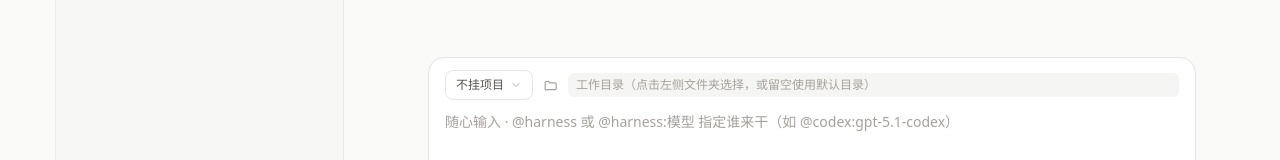
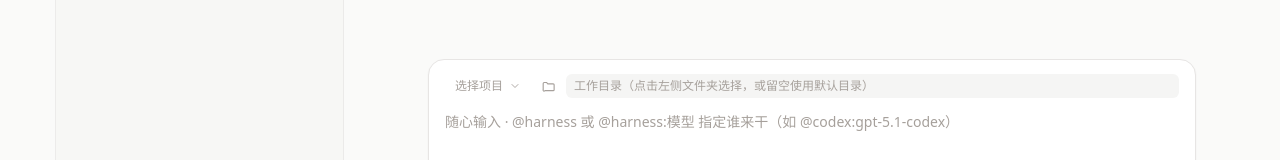
Before and after one commit to ShiYioo/agent-deck, a React (Vite) app: page / in a window 1280 px wide. Shown: the part 552-712 px from the top of the page. Built offline with nearby package versions, Linux system fonts and the light colour scheme.

Commit message:
feat(ux): ghost project chip — quiet placeholder until a project is chosen
- 未选项目时 composer 顶部为安静占位「选择项目」（无边框灰字，
  Dropdown ghost 变体），选中后才显示为正式 chip
- 对齐 Codex 桌面端截图的交互层级

```diff
--- a/src/components/Composer.tsx
+++ b/src/components/Composer.tsx
@@ -220,8 +220,9 @@ export const Composer = memo(function Composer({
             const p = projects.find((x) => x.id === id);
             if (p) onCwdChange(p.dir);
           }}
+          ghost={!selectedProjectId}
           options={[
-            { value: "", label: "不挂项目" },
+            { value: "", label: "选择项目" },
             ...projects.map((x) => ({ value: x.id, label: x.name })),
           ]}
           title="更改此聊天的项目"
--- a/src/components/Dropdown.tsx
+++ b/src/components/Dropdown.tsx
@@ -20,6 +20,7 @@ export function Dropdown({
   disabled,
   title,
   searchable = false,
+  ghost = false,
   groupBy,
 }: {
   value: string;
@@ -30,6 +31,8 @@ export function Dropdown({
   title?: string;
   /** 显示搜索框（长列表建议开启） */
   searchable?: boolean;
+  /** ghost 触发器：无边框、灰字（未选择时的安静占位） */
+  ghost?: boolean;
   /** 分组函数：返回该选项的组名（如 provider 名），按出现顺序分组 */
   groupBy?: (value: string, label: string) => string;
 }) {
@@ -88,10 +91,12 @@ export function Dropdown({
         title={title}
         disabled={disabled}
         onClick={() => setOpen((v) => !v)}
-        className={`flex items-center gap-1.5 rounded-lg border px-2.5 py-1.5 text-xs transition-colors ${
+        className={`flex items-center gap-1.5 rounded-lg px-2.5 py-1.5 text-xs transition-colors ${
           open
-            ? "border-stone-300 bg-stone-50 text-stone-800"
-            : "border-stone-200 bg-white text-stone-600 hover:border-stone-300 hover:bg-stone-50"
+            ? "bg-stone-100 text-stone-800"
+            : ghost
+              ? "text-stone-400 hover:bg-stone-100 hover:text-stone-600"
+              : "border border-stone-200 bg-white text-stone-600 hover:bg-stone-50"
         } disabled:pointer-events-none disabled:opacity-50`}
       >
         {dotColor && (
```
